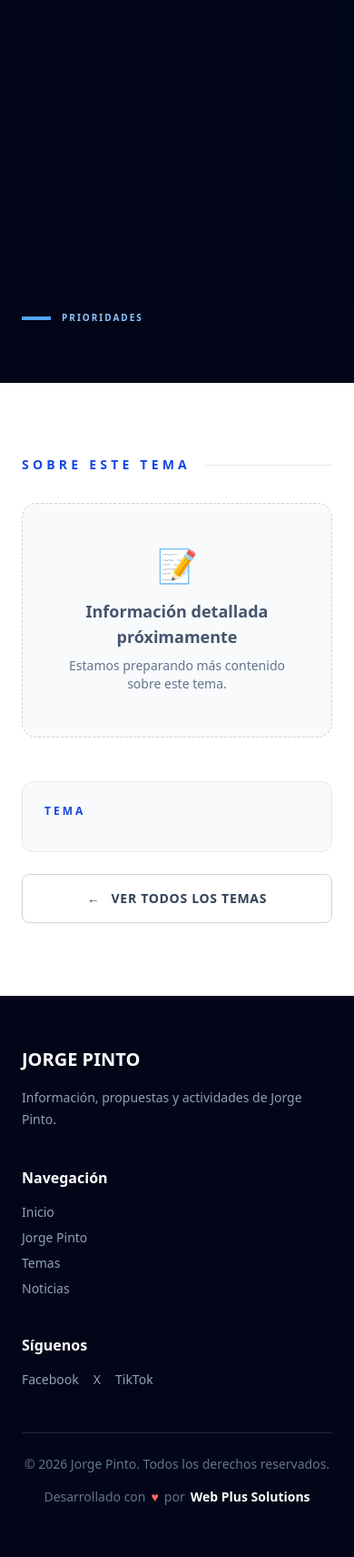
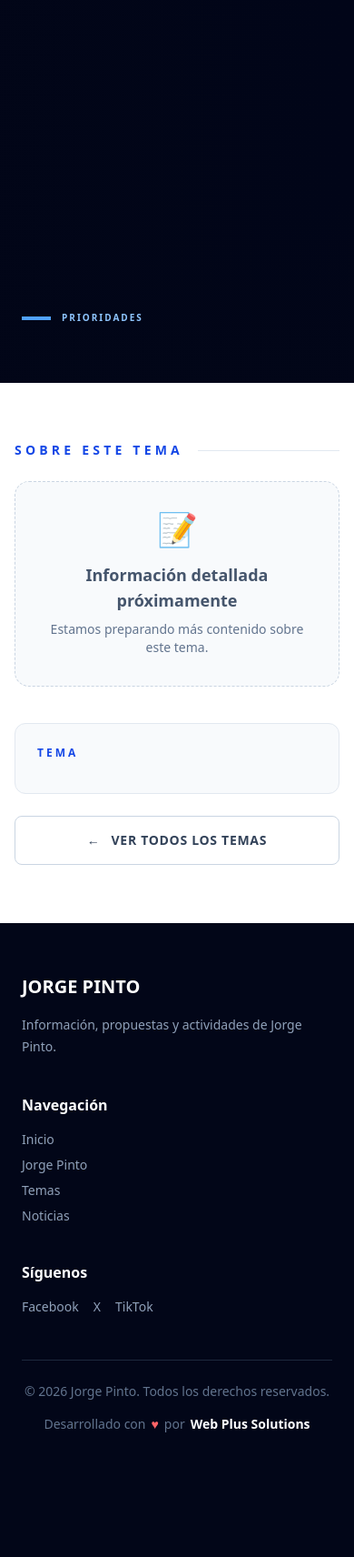
Before and after one commit to paulduque/jorgepinto, a Laravel app: template resources/views/themes/show.blade.php in a window 390 px wide. Shown: the part 81-1793 px from the top of the page at 91% size. After the commit the page ends 1656 px from the top, so only its background shows below. Run offline with Laravel 12, Linux system fonts and the light colour scheme; the template is opened without the code that fills it, so the values that code supplies are empty; style sheets or scripts are compiled from the project's sources; parts of the project's set-up code (start-up, migrations or seed data) failed here and were passed over.

Commit message:
fix: corrige desbordamiento horizontal en temas individuales (móvil)
- min-w-0 en columnas del grid para prevenir desbordamiento
- lg:sticky lg:top-24 (solo sticky en desktop)
- aspect-[16/9] en imagen del sidebar (menos alta en móvil)
- Padding responsive: p-6 sm:p-8 md:p-12
- prose-base md:prose-xl (tipografía más pequeña en móvil)
- px-4 sm:px-6 (menos padding lateral en móvil)
- py-16 md:py-28 (menos padding vertical en móvil)

```diff
--- a/resources/views/themes/show.blade.php
+++ b/resources/views/themes/show.blade.php
@@ -52,12 +52,12 @@
     </section>
 
     {{-- Contenido principal --}}
-    <section class="bg-white py-20 md:py-28">
-        <div class="mx-auto max-w-7xl px-6">
-            <div class="grid gap-12 lg:grid-cols-12 lg:gap-16">
+    <section class="w-full bg-white py-16 md:py-28">
+        <div class="mx-auto w-full max-w-7xl px-4 sm:px-6">
+            <div class="grid gap-10 lg:grid-cols-12 lg:gap-16">
 
                 {{-- Descripción completa (izquierda) --}}
-                <div class="lg:col-span-8">
+                <div class="min-w-0 lg:col-span-8">
                     <div class="flex items-center gap-4">
                         <span class="text-sm font-bold uppercase tracking-[0.3em] text-blue-700">
                             Sobre este tema
@@ -68,19 +68,19 @@
                     @if ($theme->full_description)
                         {{-- Tarjeta contenedora --}}
                         <div
-                            class="mt-8 rounded-2xl border border-slate-200 bg-gradient-to-br from-white to-slate-50 p-8 shadow-sm md:p-12">
+                            class="mt-6 rounded-2xl border border-slate-200 bg-gradient-to-br from-white to-slate-50 p-6 shadow-sm sm:p-8 md:mt-8 md:p-12">
 
                             {{-- Encabezado decorativo --}}
-                            <div class="mb-8 flex items-center gap-4">
+                            <div class="mb-6 flex items-center gap-4 md:mb-8">
                                 <span
-                                    class="flex h-10 w-10 items-center justify-center rounded-full bg-blue-700 text-white">
+                                    class="flex h-10 w-10 shrink-0 items-center justify-center rounded-full bg-blue-700 text-white">
                                     <svg xmlns="http://www.w3.org/2000/svg" class="h-5 w-5" fill="none"
                                         viewBox="0 0 24 24" stroke="currentColor" stroke-width="2">
                                         <path stroke-linecap="round" stroke-linejoin="round"
                                             d="M13 16h-1v-4h-1m1-4h.01M21 12a9 9 0 11-18 0 9 9 0 0118 0z" />
                                     </svg>
                                 </span>
-                                <div>
+                                <div class="min-w-0">
                                     <p class="text-xs font-bold uppercase tracking-[0.25em] text-blue-700">
                                         En detalle
                                     </p>
@@ -92,21 +92,22 @@
 
                             {{-- Contenido enriquecido --}}
                             <div
-                                class="prose prose-xl prose-slate max-w-none
-            prose-headings:font-black prose-headings:tracking-tight prose-headings:text-slate-950
-            prose-h2:mt-10 prose-h2:text-3xl
-            prose-h3:mt-8 prose-h3:text-2xl
-            prose-p:leading-9 prose-p:text-slate-700 prose-p:text-lg
-            prose-p:my-6
-            prose-a:text-blue-700 prose-a:font-semibold prose-a:no-underline hover:prose-a:underline
-            prose-strong:font-bold prose-strong:text-slate-950
-            prose-ul:my-6 prose-li:my-3 prose-li:text-lg
-            prose-blockquote:border-l-4 prose-blockquote:border-blue-700 prose-blockquote:bg-blue-50 prose-blockquote:py-2 prose-blockquote:pl-6 prose-blockquote:not-italic prose-blockquote:text-slate-700 prose-blockquote:text-lg">
+                                class="prose prose-base prose-slate max-w-none
+                            prose-headings:font-black prose-headings:tracking-tight prose-headings:text-slate-950
+                            prose-h2:mt-8 prose-h2:text-2xl md:prose-h2:text-3xl
+                            prose-h3:mt-6 prose-h3:text-xl md:prose-h3:text-2xl
+                            prose-p:leading-7 prose-p:text-slate-700 md:prose-p:leading-9 md:prose-p:text-lg
+                            prose-p:my-4 md:prose-p:my-6
+                            prose-a:text-blue-700 prose-a:font-semibold prose-a:no-underline hover:prose-a:underline
+                            prose-strong:font-bold prose-strong:text-slate-950
+                            prose-ul:my-4 md:prose-ul:my-6 prose-li:my-2 md:prose-li:my-3
+                            prose-blockquote:border-l-4 prose-blockquote:border-blue-700 prose-blockquote:bg-blue-50 prose-blockquote:py-2 prose-blockquote:pl-4 md:prose-blockquote:pl-6 prose-blockquote:not-italic prose-blockquote:text-slate-700">
                                 {!! $theme->full_description !!}
                             </div>
                         </div>
                     @else
-                        <div class="mt-8 rounded-2xl border border-dashed border-slate-300 bg-slate-50 p-12 text-center">
+                        <div
+                            class="mt-6 rounded-2xl border border-dashed border-slate-300 bg-slate-50 p-8 text-center md:mt-8 md:p-12">
                             <div class="text-4xl">📝</div>
                             <p class="mt-4 text-lg font-semibold text-slate-600">
                                 Información detallada próximamente
@@ -119,14 +120,14 @@
                 </div>
 
                 {{-- Sidebar (derecha) --}}
-                <aside class="lg:col-span-4">
-                    <div class="sticky top-24 space-y-6">
+                <aside class="min-w-0 lg:col-span-4">
+                    <div class="space-y-6 lg:sticky lg:top-24">
 
                         {{-- Tarjeta de imagen --}}
                         @if ($theme->image)
                             <div class="overflow-hidden rounded-xl">
                                 <img src="{{ asset('storage/' . $theme->image) }}" alt="{{ $theme->title }}"
-                                    class="aspect-[4/3] w-full object-cover">
+                                    class="aspect-[16/9] w-full object-cover">
                             </div>
                         @endif
 
```
